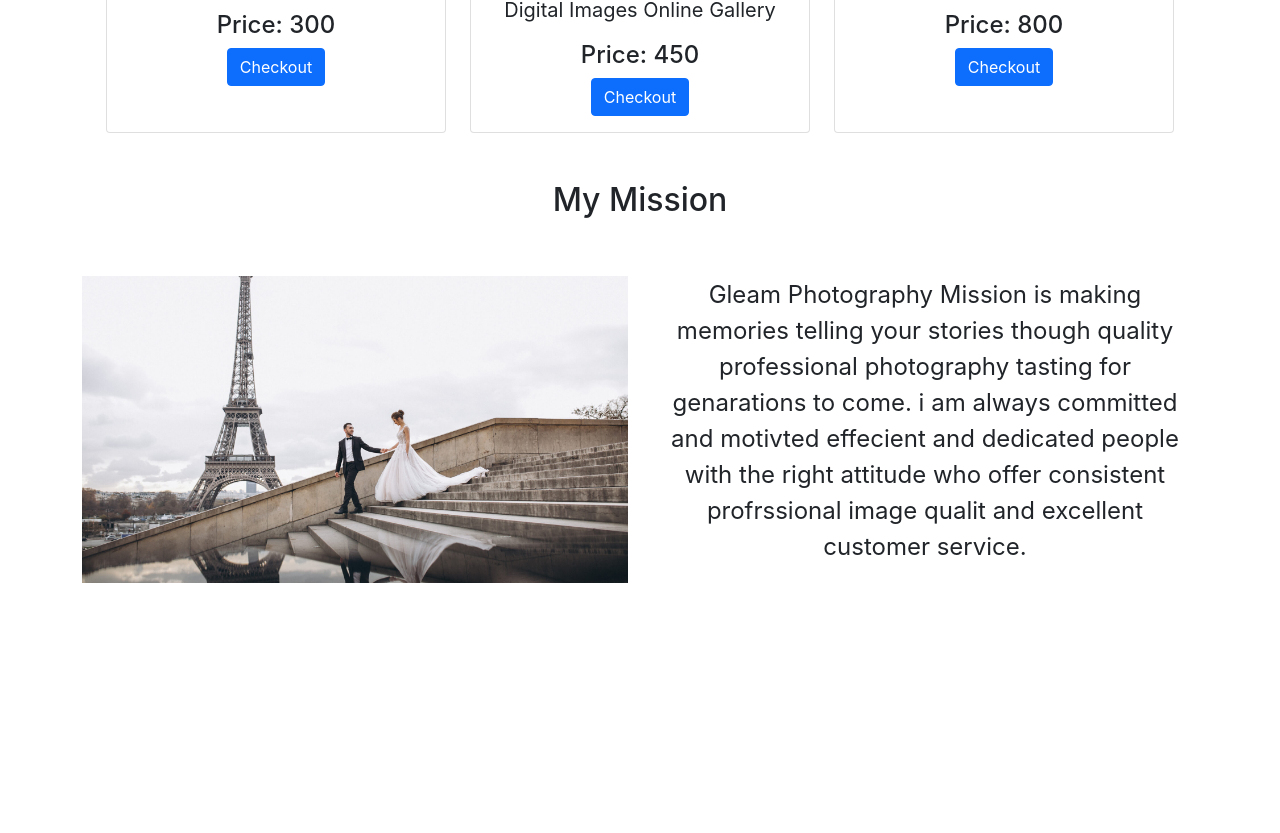
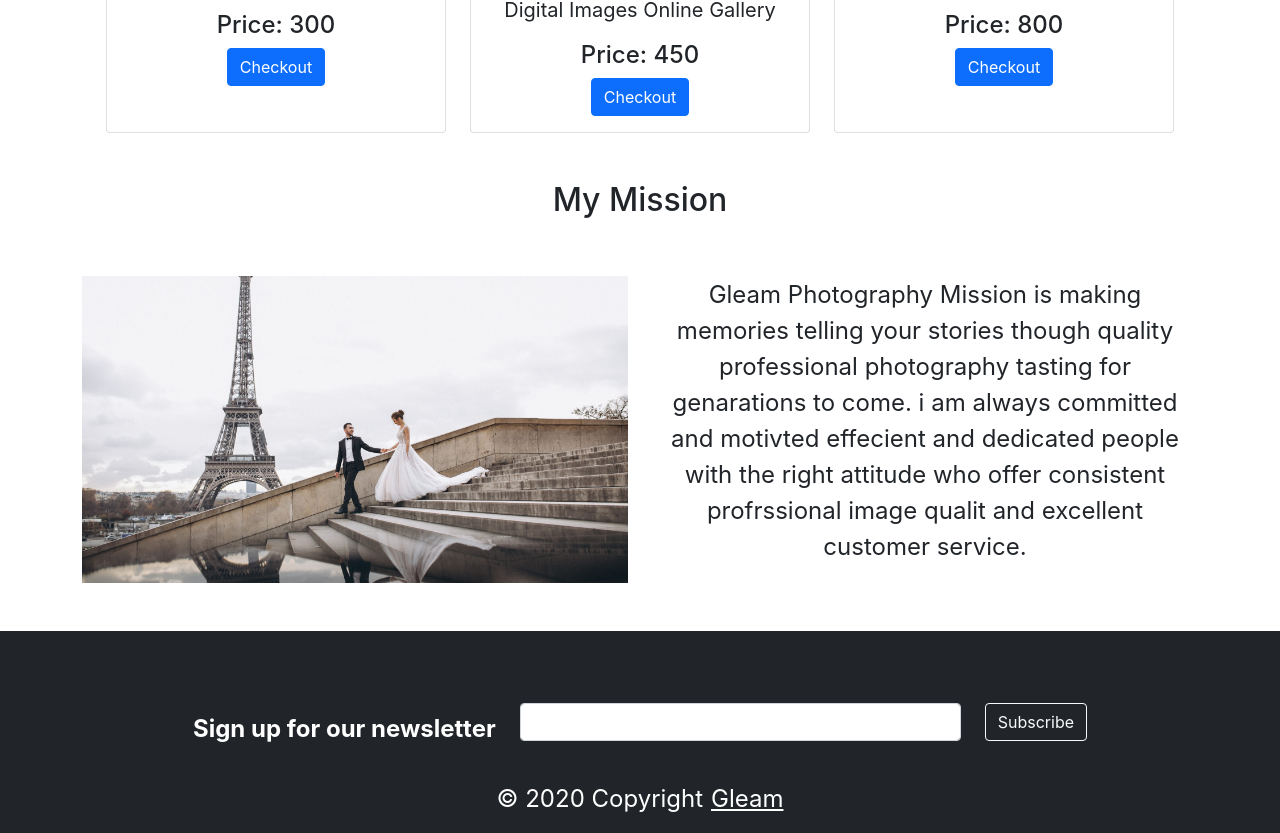
Before and after one commit to DevPronob/gleam-photography, a React (Create React App) app: page / in a window 1280 px wide. Shown: the part 1540-2373 px from the top of the page. Before the commit the page ends 2123 px from the top, so only its background shows below. Built offline with nearby package versions, Linux system fonts and the light colour scheme; no server answers.

Commit message:
router completed

```diff
--- a/src/App.js
+++ b/src/App.js
@@ -8,11 +8,13 @@ import Home from './components/Home/Home';
 import Header from './components/Others/Header/Header';
 import Register from './components/Register/Register';
 import RequireAuth from './components/RequireAuth/RequireAuth';
+import Footer from './components/Others/Footer/Footer';
 
 function App() {
   return (
     <div className="App">
       <Header></Header>
+
       <Routes>
         <Route path="/" element={<Home />} />
         <Route path="/login" element={<Login />} />
--- a/src/components/Home/MyMission/MyMission.js
+++ b/src/components/Home/MyMission/MyMission.js
@@ -1,8 +1,10 @@
 import React from 'react';
 import img2 from "../../../images/slider-2.jpg"
+import Footer from '../../Others/Footer/Footer';
 const MyMission = () => {
     return (
-        <div className='container'>
+        <div className="">
+            <div className='container'>
             <h2 className='py-5'>My Mission</h2>
             <div className="row">
                <div className="col-md-6 ">
@@ -13,7 +15,14 @@ const MyMission = () => {
                i am always committed and motivted effecient and dedicated people with the right attitude who offer consistent profrssional image qualit and excellent customer service. </p>
                 </div>
             </div>
+
         </div>
+        {
+            <Footer></Footer>
+        }
+        </div>
+
+
     );
 };
 
--- a/src/components/Others/Footer/Footer.js
+++ b/src/components/Others/Footer/Footer.js
@@ -0,0 +1,46 @@
+import React from 'react';
+import "./Footer.css"
+const Footer = () => {
+    return (
+        <div className='mt-5'>
+           <footer class="bg-dark text-center text-white">
+  <div class="container p-4 pb-0">
+    <section class="pt-5">
+      <form action="">
+        <div class="row d-flex justify-content-center">
+          <div class="col-auto">
+            <p class="pt-2">
+              <strong className='fs-4'>Sign up for our newsletter</strong>
+            </p>
+          </div>
+
+          <div class="col-md-5 col-12">
+            <div class="form-outline form-white mb-4">
+              <input type="email" id="form5Example29" class="form-control" />
+            </div>
+          </div>
+
+          <div class="col-auto">
+            <button type="submit" class="btn btn-outline-light mb-4">
+              Subscribe
+            </button>
+          </div>
+        </div>
+      </form>
+    </section>
+
+  </div>
+
+
+
+  <div class="text-center fs-4 p-3 footer-bg">
+    © 2020 Copyright
+    <a class="text-white ps-2 " href="/">Gleam</a>
+  </div>
+
+</footer>
+        </div>
+    );
+};
+
+export default Footer;
```
